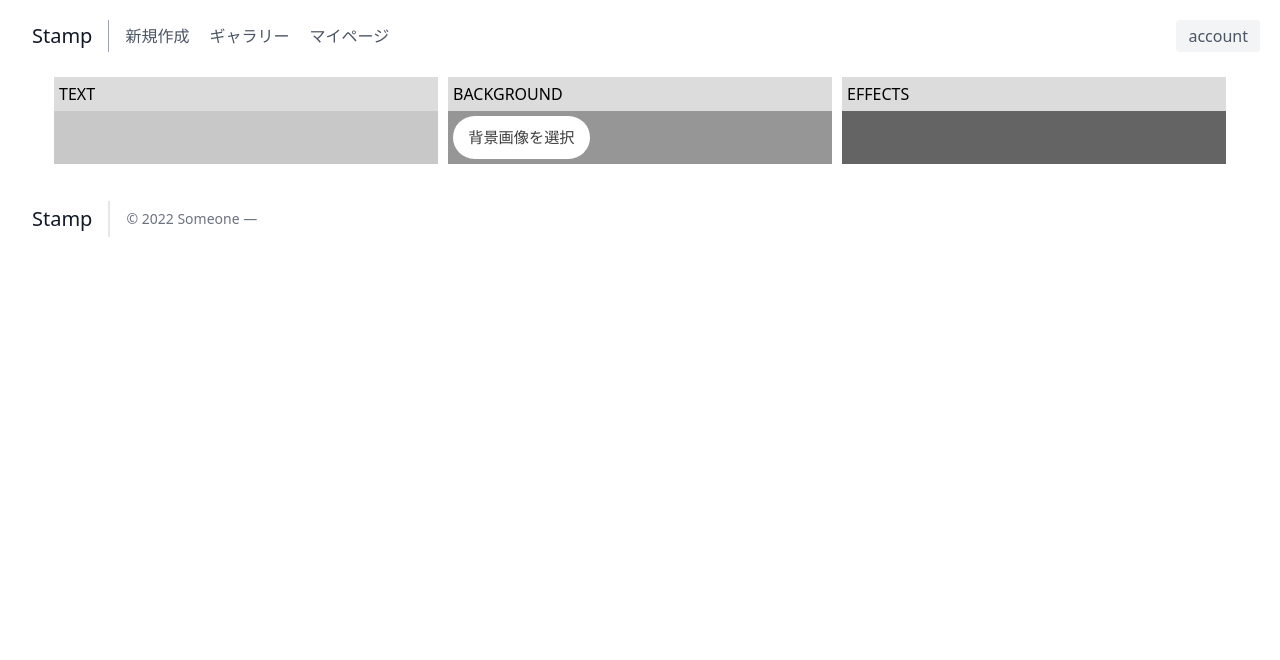
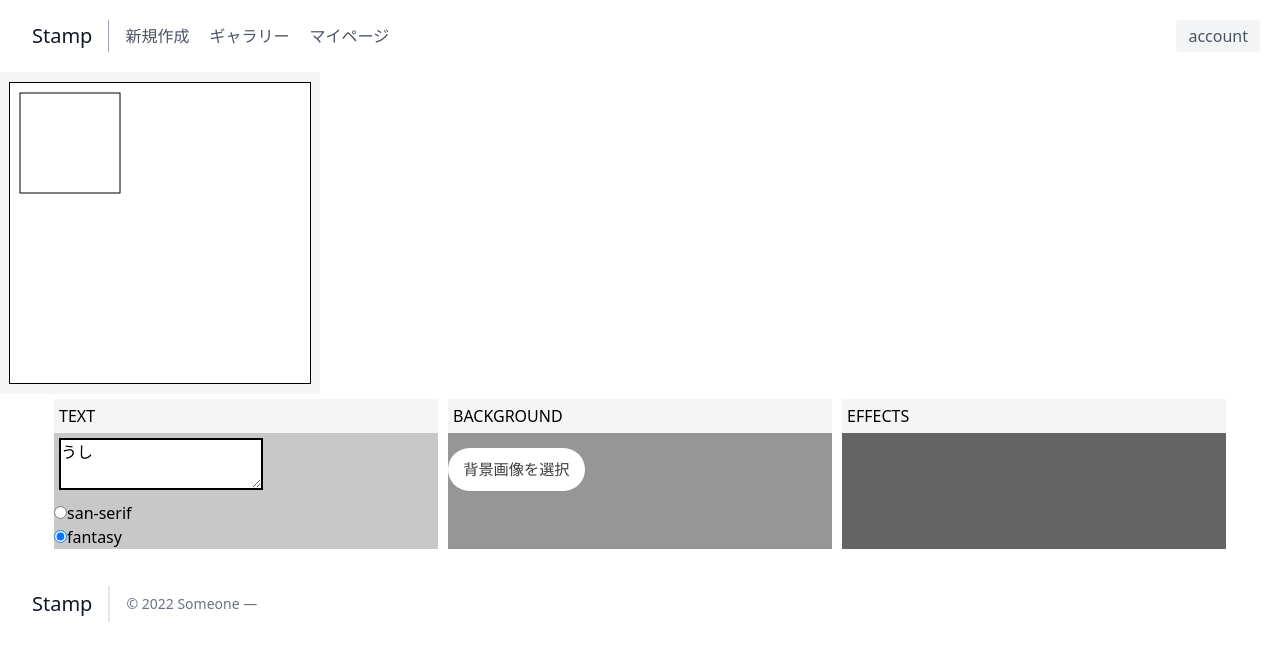
Before and after one commit to hackathon-22-spring-14/hackathon-22-spring-14-frontend, a Vue app: page / in a window 1280 px wide. Shown: the top 660 px of the page. Built offline with nearby package versions, Linux system fonts and the light colour scheme.

Commit message:
Added stampGenerator

```diff
--- a/src/components/molecules/settingBackground.vue
+++ /dev/null
@@ -1,25 +0,0 @@
-<script setup lang="ts">
-import File from '../atomics/inputFile.vue'
-</script>
-
-<template>
-  <div class="space">
-    <p class="space-title">BACKGROUND</p>
-    <File class="input-file"></File>
-  </div>
-</template>
-
-<style scoped>
-.space {
-  background-color: rgb(150, 150, 150);
-  flex-basis: 30%;
-  margin: 5px;
-}
-.space-title {
-  padding: 5px;
-  background-color: rgb(220, 220, 220);
-}
-.input-file {
-  margin: 5px;
-}
-</style>
--- a/src/components/molecules/settingEffects.vue
+++ /dev/null
@@ -1,17 +0,0 @@
-<template>
-  <div class="space">
-    <p class="space-title">EFFECTS</p>
-  </div>
-</template>
-
-<style scoped>
-.space {
-  background-color: rgb(100, 100, 100);
-  flex-basis: 30%;
-  margin: 5px;
-}
-.space-title {
-  padding: 5px;
-  background-color: rgb(220, 220, 220);
-}
-</style>
--- a/src/components/molecules/settingText.vue
+++ /dev/null
@@ -1,18 +0,0 @@
-<template>
-  <div class="space">
-    <p class="space-title">TEXT</p>
-  </div>
-</template>
-
-<style scoped>
-.space {
-  background-color: rgb(200, 200, 200);
-  flex-basis: 30%;
-  margin: 5px;
-}
-
-.space-title {
-  padding: 5px;
-  background-color: rgb(220, 220, 220);
-}
-</style>
--- a/src/components/molecules/stampPreview.vue
+++ /dev/null
@@ -1,9 +0,0 @@
-<template>
-  <div class="space">RESULT</div>
-</template>
-
-<style scoped>
-.space {
-  background-color: rgb(124, 124, 124);
-}
-</style>
--- /dev/null
+++ b/src/components/organisms/stampGenerator.vue
@@ -0,0 +1,141 @@
+<script>
+import { ref, VueElement } from 'vue'
+
+export default {
+  data() {
+    return {
+      text: 'うし',
+      picked: 'fantasy',
+      colors: [0, 0, 0],
+    }
+  },
+  watch: {
+    text: function () {
+      this.rewrite()
+    },
+    picked: function () {
+      this.rewrite()
+    },
+  },
+  mounted() {
+    this.canvas = document.getElementById('canvas')
+    this.ctx = this.canvas.getContext('2d')
+    this.ctx.strokeStyle =
+      'rgb(' +
+      this.colors[0] +
+      ',' +
+      this.colors[1] +
+      ',' +
+      this.colors[2] +
+      ')'
+    this.ctx.strokeRect(10, 10, 100, 100)
+  },
+  methods: {
+    rewrite() {
+      // 全体をクリア
+      this.ctx.clearRect(0, 0, 400, 400)
+      if (this.text === '') {
+        return
+      }
+      // 横幅を取得
+      const text_width = this.ctx.measureText(this.text).width
+      // 横幅に合わせて、横方向の倍率を調整
+      this.ctx.scale(1, 1)
+      // 描画
+      this.ctx.font = 'bold 48px ' + this.picked
+      this.ctx.strokeStyle =
+        'rgb(' +
+        this.colors[0] +
+        ',' +
+        this.colors[1] +
+        ',' +
+        this.colors[2] +
+        ')'
+      this.ctx.fillText(this.text, 0, 48)
+      // this.ctx.strokeStyle = "rgb("+color_red+","+color_green+","+color_blue+")";
+      // this.ctx.strokeText(text,0,0)
+    },
+    save_png() {
+      // TODO
+    },
+    save_gif() {
+      // TODO
+    },
+  },
+}
+</script>
+
+<script setup>
+import File from '../atomics/inputFile.vue'
+</script>
+
+<template>
+  <div class="preview">
+    <canvas id="canvas" width="300" height="300" class="main-canvas"></canvas
+    ><br />
+  </div>
+
+  <div class="setting-box">
+    <div class="setting-text">
+      <p class="box-title">TEXT</p>
+      <textarea v-model="text" class="main-textarea"></textarea>
+      <div id="v-model-radiobutton">
+        <input v-model="picked" type="radio" value="san-serif" />
+        <label for="san-serif">san-serif</label>
+        <br />
+        <input v-model="picked" type="radio" value="fantasy" />
+        <label for="fantasy">fantasy</label>
+      </div>
+    </div>
+
+    <div class="setting-background">
+      <p class="box-title">BACKGROUND</p>
+      <File class="input-file"></File>
+    </div>
+
+    <div class="setting-effects">
+      <p class="box-title">EFFECTS</p>
+    </div>
+  </div>
+</template>
+
+<style scoped>
+#canvas {
+  border: 1px solid black;
+  background-color: white;
+  margin: 10px;
+}
+.preview {
+  background-color: whitesmoke;
+  display: flex;
+  width: 320px;
+  justify-content: center;
+}
+.setting-box {
+  display: flex;
+  justify-content: center;
+}
+.box-title {
+  background-color: whitesmoke;
+  padding: 5px;
+}
+.setting-text {
+  background-color: rgb(200, 200, 200);
+  flex-basis: 30%;
+  margin: 5px;
+}
+.main-textarea {
+  margin: 5px;
+  border: 2px solid black;
+}
+.setting-background {
+  background-color: rgb(150, 150, 150);
+  flex-basis: 30%;
+  margin: 5px;
+}
+.setting-effects {
+  background-color: rgb(100, 100, 100);
+  flex-basis: 30%;
+  margin: 5px;
+}
+</style>
--- a/src/components/pages/createPage.vue
+++ b/src/components/pages/createPage.vue
@@ -3,18 +3,12 @@
 // Check out https://vuejs.org/api/sfc-script-setup.html#script-setup
 import Header from '../organisms/masterHeader.vue'
 import Footer from '../organisms/masterFooter.vue'
-import SettingText from '../molecules/settingText.vue'
-import SettingBackground from '../molecules/settingBackground.vue'
-import SettingEffects from '../molecules/settingEffects.vue'
+import StampGenerator from '../organisms/stampGenerator.vue'
 </script>
 
 <template>
   <Header></Header>
-  <div class="setting-box">
-    <SettingText></SettingText>
-    <SettingBackground></SettingBackground>
-    <SettingEffects></SettingEffects>
-  </div>
+  <StampGenerator></StampGenerator>
   <Footer></Footer>
 </template>
 
@@ -37,9 +31,4 @@ import SettingEffects from '../molecules/settingEffects.vue'
 html {
   padding: 0;
 }
-
-.setting-box {
-  display: flex;
-  justify-content: center;
-}
 </style>
```
